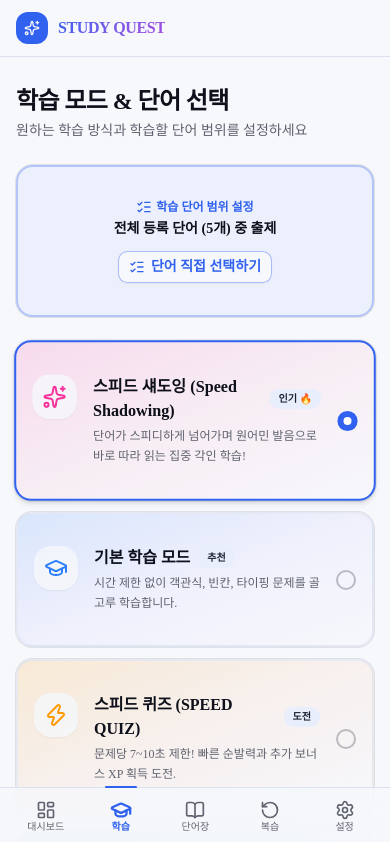
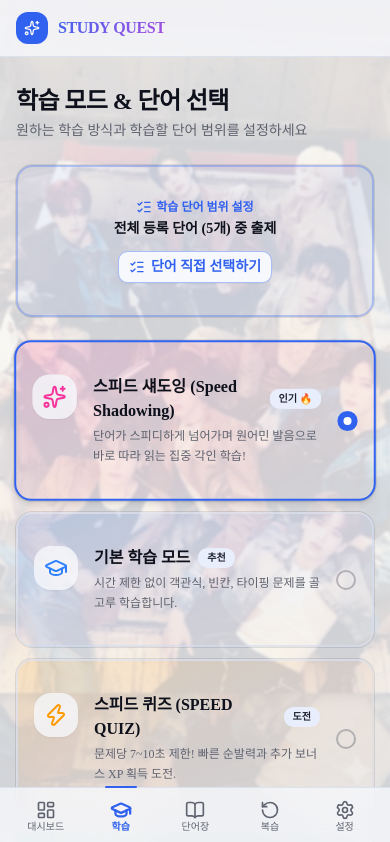
Before and after one commit to teendown/study, a Next.js app: page /study in a window 390 px wide. Shown: the top 842 px of the page. Built offline with nearby package versions, Linux system fonts and the light colour scheme; no server answers; the database is empty.

Commit message:
feat: 사용자 요청 사진을 모바일/웹 전역 배경화면으로 적용 (가독성 반투명 오버레이 포함)

```diff
--- a/src/components/layout/MainLayout.tsx
+++ b/src/components/layout/MainLayout.tsx
@@ -1,3 +1,5 @@
+'use client';
+
 import { Header } from './Header';
 import { Sidebar } from './Sidebar';
 import { MobileNav } from './MobileNav';
@@ -8,17 +10,32 @@ interface MainLayoutProps {
 
 /**
  * 메인 레이아웃 래퍼
+ * - 모바일/데스크톱 배경 이미지 지원 (반투명 글래스모피즘 가독성 오버레이)
  * - 모바일: Header (상단) + Content + MobileNav (하단)
  * - PC: Sidebar (좌측) + Content
  */
 export function MainLayout({ children }: MainLayoutProps) {
+  const isProd = process.env.NODE_ENV === 'production';
+  const bgPath = `${isProd ? '/study' : ''}/images/mobile-bg.jpg`;
+
   return (
-    <div className="flex min-h-screen">
+    <div className="relative flex min-h-screen text-foreground selection:bg-primary/20">
+      {/* 🌟 전역 커스텀 배경 이미지 레이어 */}
+      <div
+        className="fixed inset-0 pointer-events-none -z-10 bg-cover bg-center bg-no-repeat transition-opacity duration-500"
+        style={{
+          backgroundImage: `url(${bgPath})`,
+        }}
+      >
+        {/* 부드러운 반투명 오버레이로 사진의 멋진 분위기를 살리면서 텍스트 가독성 극대화 */}
+        <div className="absolute inset-0 bg-background/85 dark:bg-background/90 backdrop-blur-[1px]" />
+      </div>
+
       {/* PC 사이드바 */}
       <Sidebar />
 
       {/* 메인 콘텐츠 영역 */}
-      <div className="flex flex-1 flex-col min-w-0">
+      <div className="flex flex-1 flex-col min-w-0 relative z-0">
         {/* 모바일 헤더 */}
         <Header />
 
```
Also changed, not shown: public/images/mobile-bg.jpg (added), public/mobile-bg.jpg (added).
